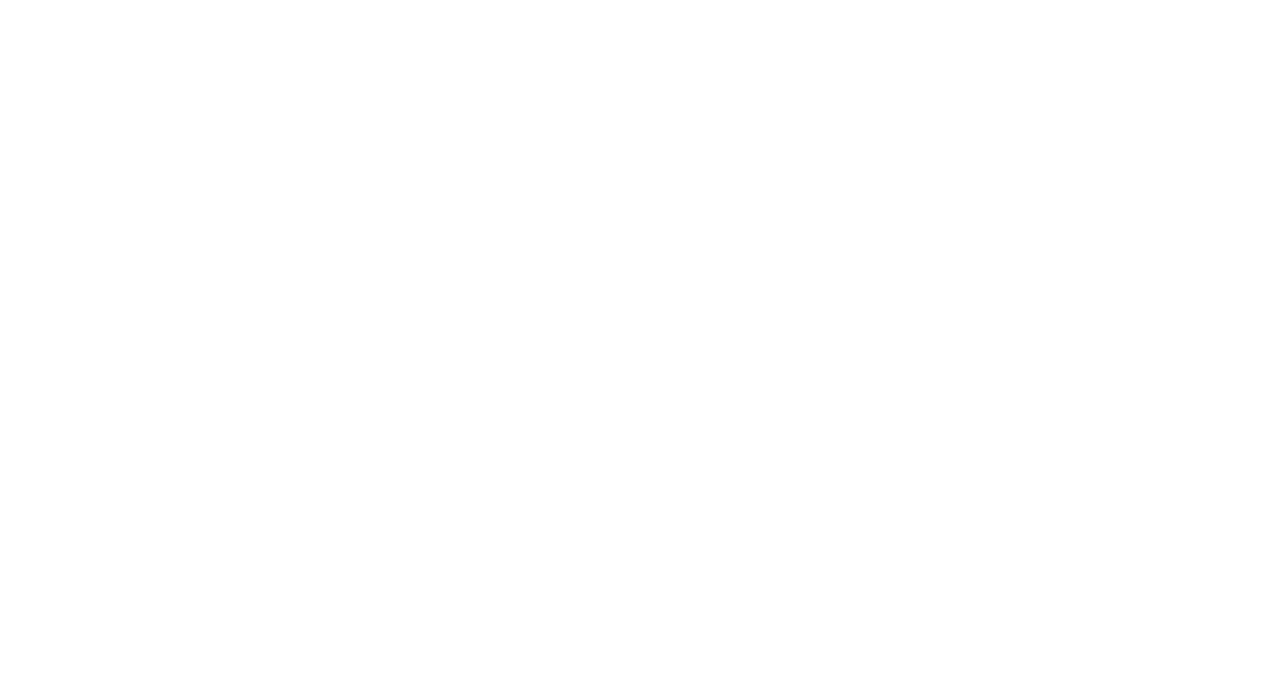
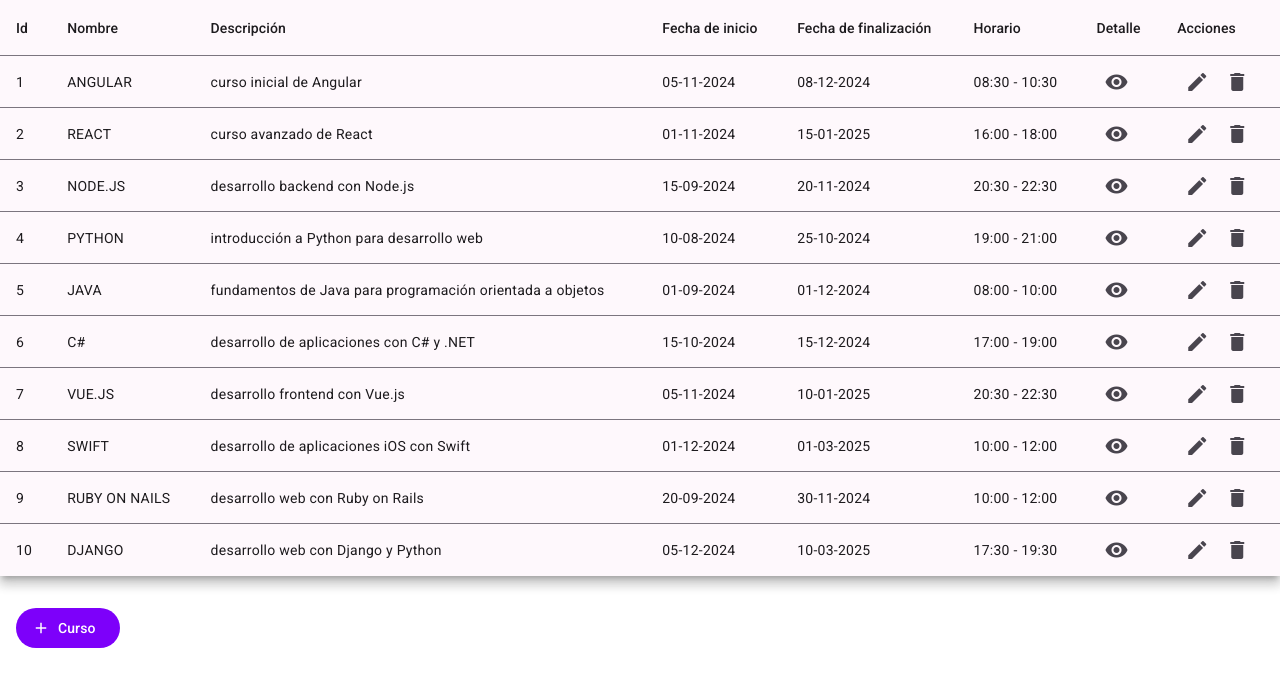
Before and after one commit to SCaucota/PF_Angular_Caucota, an Angular app: page /courses in a window 1280 px wide. Before the commit this address led to /. Shown: the top 686 px of the page. Built offline with nearby package versions, Linux system fonts and the light colour scheme.

Commit message:
lazy-loading

```diff
--- a/src/app/app-routing.module.ts
+++ b/src/app/app-routing.module.ts
@@ -1,10 +1,6 @@
 import { NgModule } from '@angular/core';
 import { RouterModule, Routes } from '@angular/router';
 import { DashboardComponent } from './features/dashboard/dashboard.component';
-import { CoursesComponent } from './features/dashboard/courses/courses.component';
-import { StudentsComponent } from './features/dashboard/students/students.component';
-import { LessonsComponent } from './features/dashboard/lessons/lessons.component';
-import { InscriptionsComponent } from './features/dashboard/inscriptions/inscriptions.component';
 
 const routes: Routes = [
   {
@@ -15,25 +11,7 @@
   {
     path: 'dashboard',
     component: DashboardComponent,
-    children:
-    [
-      {
-        path: 'courses',
-        component: CoursesComponent
-      },
-      {
-        path: 'students',
-        component: StudentsComponent
-      },
-      {
-        path: 'lessons',
-        component: LessonsComponent
-      },
-      {
-        path: 'inscriptions',
-        component: InscriptionsComponent
-      }
-    ]
+    loadChildren: () => import('./features/dashboard/dashboard.module').then(m => m.DashboardModule)
   }
 ];
 
--- a/src/app/core/services/courses/courses.service.ts
+++ b/src/app/core/services/courses/courses.service.ts
@@ -11,7 +11,7 @@
       id:   '1',
       name: 'ANGULAR',
       description: 'curso inicial de Angular',
-      startDate: new Date('2024-10-05'),
+      startDate: new Date('2024-11-05'),
       endDate: new Date('2024-12-08'),
       time: "08:30 - 10:30",
       students: ['1']
--- a/src/app/core/services/students/students.service.ts
+++ b/src/app/core/services/students/students.service.ts
@@ -45,7 +45,6 @@
   }
 
   editStudent(id: string, courses: any, editingStudent: Student) {
-    console.log(editingStudent)
     this.STUDENTS_DATABASE = this.STUDENTS_DATABASE.map((student) =>
       student.id === id ? {...editingStudent, id, courses} : student
     )
--- a/src/app/features/dashboard/dashboard-routing.module.ts
+++ b/src/app/features/dashboard/dashboard-routing.module.ts
@@ -1,11 +1,11 @@
 import { NgModule } from '@angular/core';
 import { RouterModule, Routes } from '@angular/router';
-import { DashboardComponent } from './dashboard.component';
 import { CoursesComponent } from './courses/courses.component';
 import { StudentsComponent } from './students/students.component';
 import { LessonsComponent } from './lessons/lessons.component';
+import { InscriptionsComponent } from './inscriptions/inscriptions.component';
 
-const routes: Routes = [/*
+const routes: Routes = [
   {
     path: 'courses',
     component: CoursesComponent
@@ -17,8 +17,11 @@
   {
     path: 'lessons',
     component: LessonsComponent
-  } */
-
+  },
+  {
+    path: 'inscriptions',
+    component: InscriptionsComponent
+  }
 ];
 
 @NgModule({
--- a/src/app/features/dashboard/inscriptions/components/crud-inscriptions/crud-inscriptions/crud-inscriptions.component.ts
+++ b/src/app/features/dashboard/inscriptions/components/crud-inscriptions/crud-inscriptions/crud-inscriptions.component.ts
@@ -79,7 +79,6 @@
           this.inscriptionsService.editInscription(editingInscription.id, updatedInscription);
 
           if (originalInscription.studentId !== updatedInscription.studentId) {
-            console.log(originalInscription.courseId)
             this.coursesService.deleteStudentFromCourse(originalInscription.studentId);
             this.studentsService.unregisterStudent(originalInscription.courseId);
 
--- a/src/app/shared/components/delete-dialog/delete-dialog.component.ts
+++ b/src/app/shared/components/delete-dialog/delete-dialog.component.ts
@@ -32,7 +32,6 @@
 
   confirmDelete(): void {
     this.matDialogRef.close();
-    console.log(this.data.item)
     this.confirmDeleteEvent.emit(this.data.item)
   }
 }
--- a/src/app/shared/components/detail-dialog/detail-dialog.component.ts
+++ b/src/app/shared/components/detail-dialog/detail-dialog.component.ts
@@ -17,9 +17,8 @@
   ){ }
 
   ngOnInit(): void {
-    console.log(this.data.subitem)
     this.data.subitem.length === 0 ?
-      this.isEmpty = true : this.isEmpty = false
+    this.isEmpty = true : this.isEmpty = false
   }
 
   get title(): string {
```
